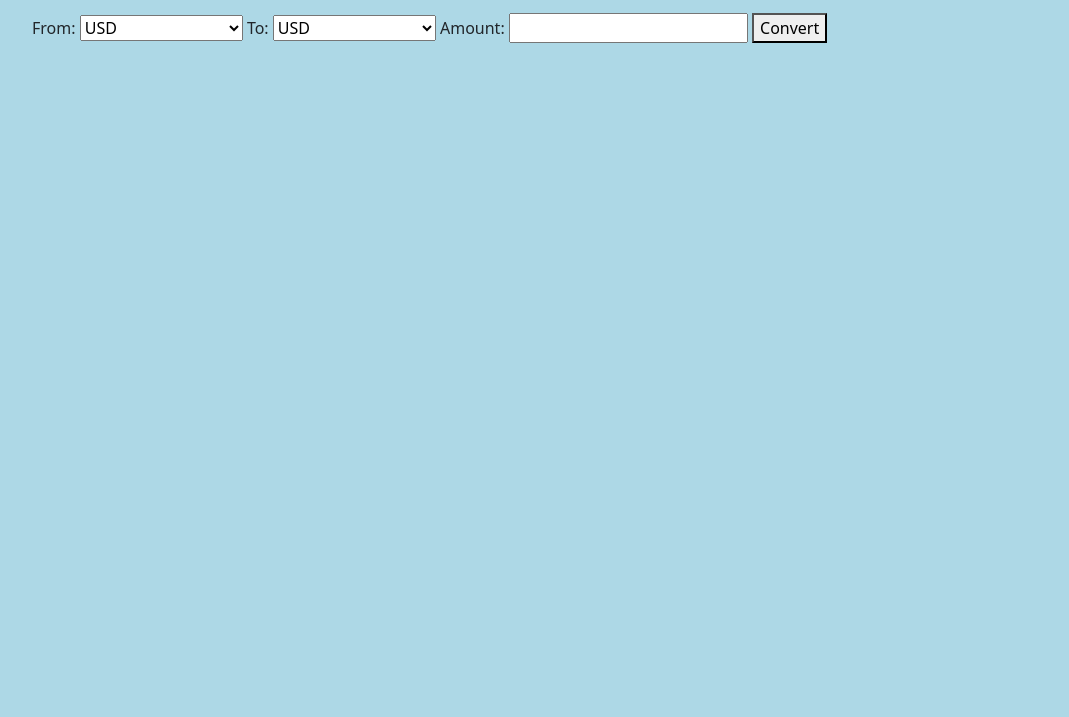
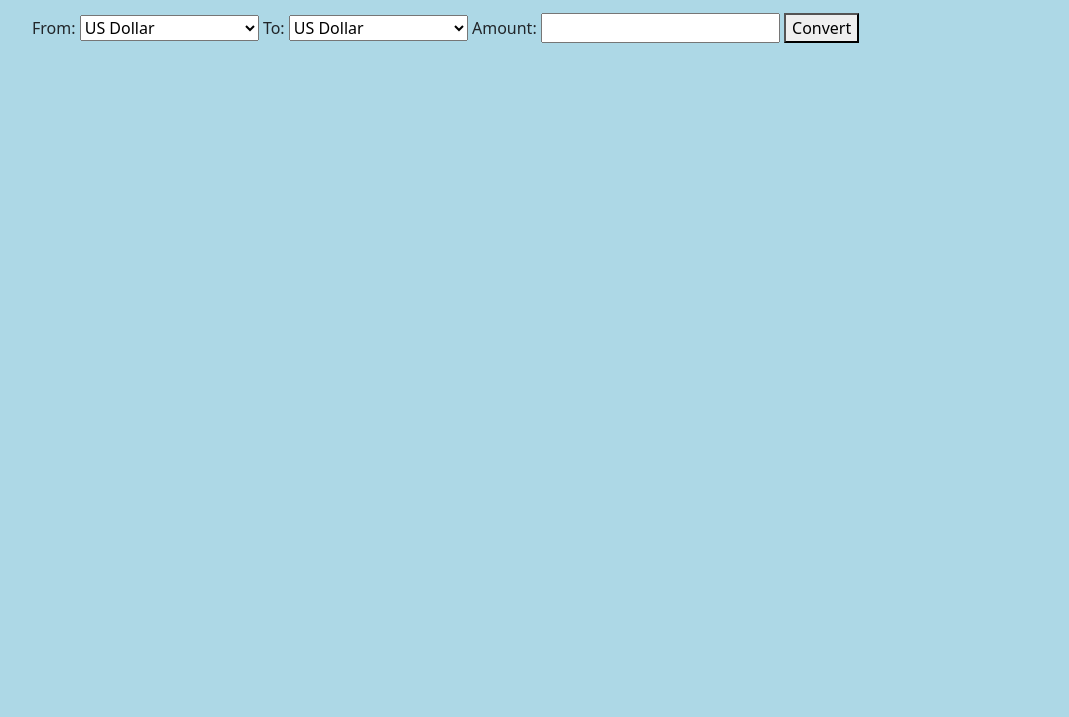
Before and after one commit to hjkim971205/currency-exchanger, a website built with webpack: page src/index.html in a window 1280 px wide. Shown: the part 83-800 px from the top of the page, without its empty margins (50-1119 px from the left). Built offline with nearby package versions, Linux system fonts and the light colour scheme.

Commit message:
change some names

```diff
--- a/src/index.html
+++ b/src/index.html
@@ -11,10 +11,10 @@
     <form>
       <label>From:</label>
       <select id="from">
-        <option value="USD">USD</option>
-        <option value="EUR">EUR</option>
-        <option value="GBP">GBP</option>
-        <option value="INR">INR</option>
+        <option value="USD">US Dollar</option>
+        <option value="EUR">European Euro</option>
+        <option value="GBP">Great Britain Pounds</option>
+        <option value="INR">Indian Rupees</option>
         <option value="JPY">Japanese Yen</option>
         <option value="KRW">South Korean Won</option>
         <option value="LSL">Lesotho Loti</option>
@@ -22,10 +22,10 @@
       </select>
       <label>To:</label>
       <select id="to">
-        <option value="USD">USD</option>
-        <option value="EUR">EUR</option>
-        <option value="GBP">GBP</option>
-        <option value="INR">INR</option>
+        <option value="USD">US Dollar</option>
+        <option value="EUR">European Euro</option>
+        <option value="GBP">Great Britain Pounds</option>
+        <option value="INR">Indian Rupees</option>
         <option value="JPY">Japanese Yen</option>
         <option value="KRW">South Korean Won</option>
         <option value="LSL">Lesotho Loti</option>
```
